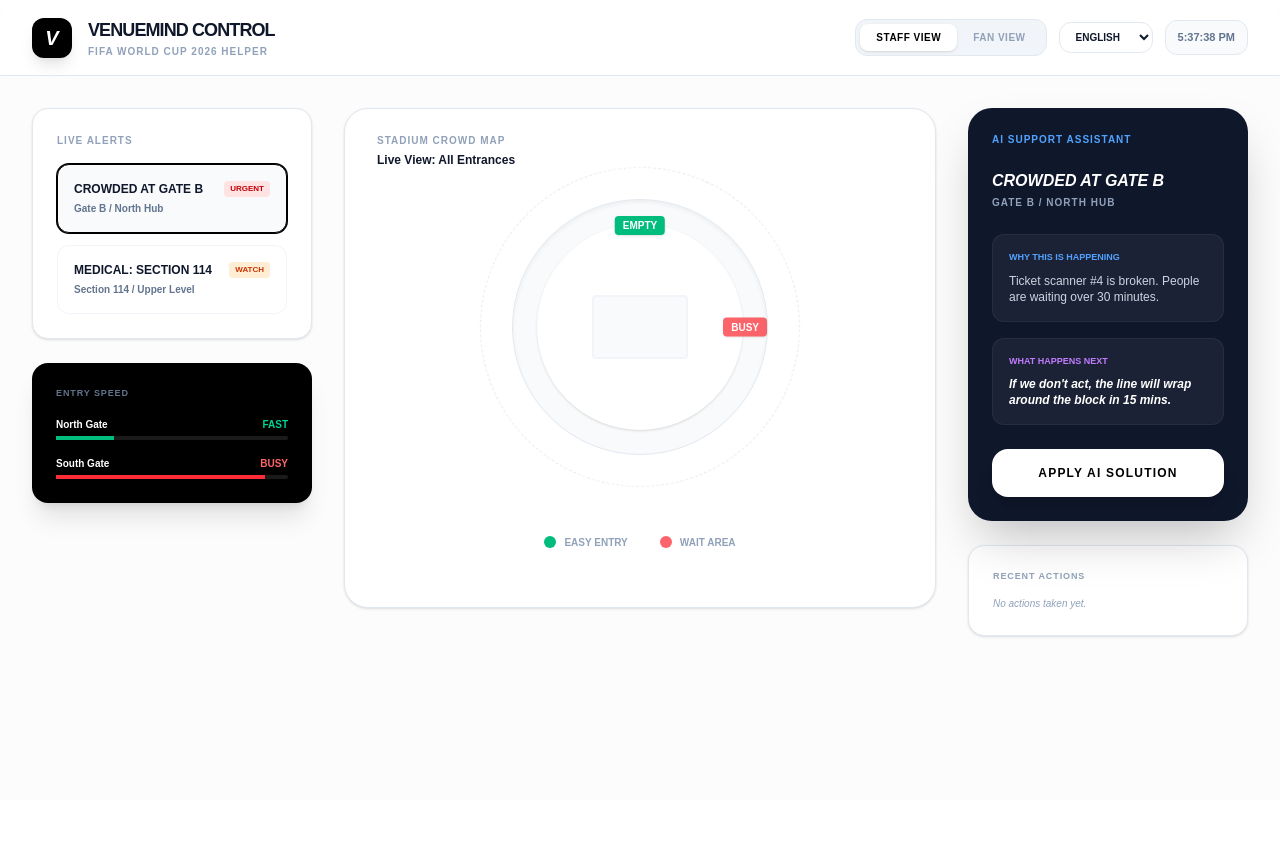
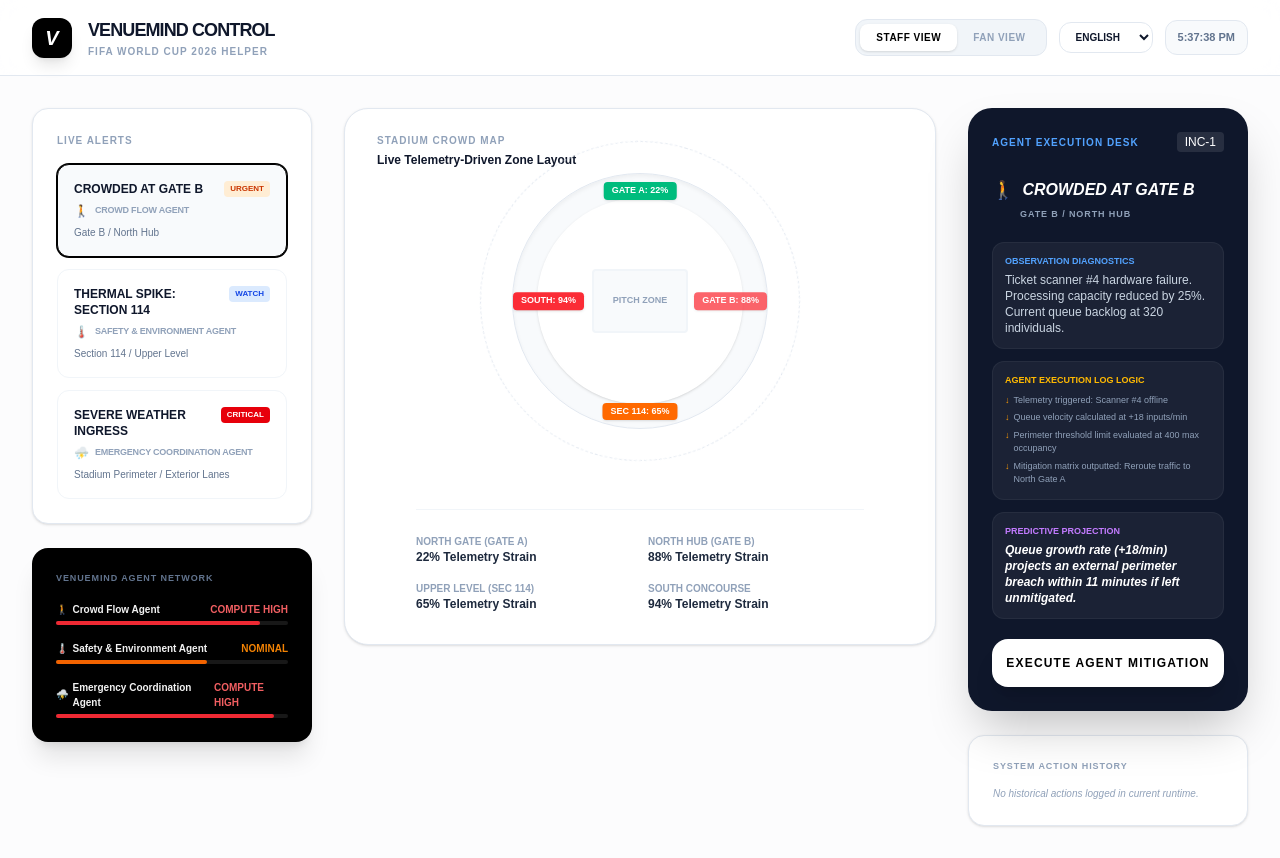
Before and after one commit to Zathist/StadiumFIFA, a Next.js app: page / in a window 1280 px wide. Before the commit the page ends 800 px from the top, so only its background shows below. Built offline with nearby package versions, Linux system fonts and the light colour scheme.

Commit message:
Update page.tsx

```diff
--- a/app/page.tsx
+++ b/app/page.tsx
@@ -11,9 +11,9 @@ const UI_TEXT = {
     fanMode: "Fan View",
     incidents: "Live Alerts",
     heatmap: "Stadium Crowd Map",
-    dispatch: "AI Support Assistant",
+    dispatch: "Agent Execution Desk",
     threatLevel: "Status: Normal",
-    cta: "Apply AI Solution",
+    cta: "Execute Agent Mitigation",
     sustainability: "Eco-Impact: 92%",
     fanWelcome: "Welcome to the Stadium!",
     fanSub: "We'll help you find the best way to your seat.",
@@ -26,9 +26,9 @@ const UI_TEXT = {
     fanMode: "Vista de Fan",
     incidents: "Alertas en Vivo",
     heatmap: "Mapa de Multitud",
-    dispatch: "Asistente de IA",
+    dispatch: "Mesa de Ejecución de Agentes",
     threatLevel: "Estado: Normal",
-    cta: "Aplicar Solución IA",
+    cta: "Ejecutar Mitigación de Agente",
     sustainability: "Eco-Impacto: 92%",
     fanWelcome: "¡Bienvenido al Estadio!",
     fanSub: "Te ayudaremos a encontrar el mejor camino.",
@@ -38,11 +38,15 @@ const UI_TEXT = {
 
 type Incident = {
   id: string;
-  level: "URGENT" | "WATCH" | "INFO";
+  level: "CRITICAL" | "URGENT" | "WATCH";
   title: string;
+  assignedAgent: string;
+  agentIcon: string;
   reasoning: string;
   prediction: string;
+  reasoningChain: string[];
   location: string;
+  telemetryValue: number; // For the dynamic crowd logic
   time: string;
 };
 
@@ -52,30 +56,76 @@ export default function EliteVenueConsole() {
   const [selectedId, setSelectedId] = useState("INC-1");
   const [time, setTime] = useState("");
 
-  // New States for Human-Friendly Feedback
+  // Simulation & Feedback States
   const [dispatchStatus, setDispatchStatus] = useState<"idle" | "sending" | "confirmed">("idle");
   const [actionLog, setActionLog] = useState<string[]>([]);
+  const [isCallingAI, setIsCallingAI] = useState(false);
 
   const t = UI_TEXT[lang];
 
+  // 4. Heatmap Telemetry Zones (Data-driven instead of raw CSS classes)
+  const zones = useMemo(() => [
+    { name: "North Gate (Gate A)", load: 22, status: "CLEAR" },
+    { name: "North Hub (Gate B)", load: 88, status: "OVERFLOW_RISK" },
+    { name: "Upper Level (Sec 114)", load: 65, status: "WARNING" },
+    { name: "South Concourse", load: 94, status: "CRITICAL" }
+  ], []);
+
+  // 2, 3, 5. Agent Names, Reasoning Chains, and Emergency Scenarios
   const incidents: Incident[] = useMemo(() => [
     {
       id: "INC-1",
       level: "URGENT",
       title: lang === 'en' ? "Crowded at Gate B" : "Multitud en Puerta B",
-      reasoning: "Ticket scanner #4 is broken. People are waiting over 30 minutes.",
-      prediction: "If we don't act, the line will wrap around the block in 15 mins.",
+      assignedAgent: "Crowd Flow Agent",
+      agentIcon: "🚶",
+      reasoning: "Ticket scanner #4 hardware failure. Processing capacity reduced by 25%. Current queue backlog at 320 individuals.",
+      prediction: "Queue growth rate (+18/min) projects an external perimeter breach within 11 minutes if left unmitigated.",
+      reasoningChain: [
+        "Telemetry triggered: Scanner #4 offline",
+        "Queue velocity calculated at +18 inputs/min",
+        "Perimeter threshold limit evaluated at 400 max occupancy",
+        "Mitigation matrix outputted: Reroute traffic to North Gate A"
+      ],
       location: "Gate B / North Hub",
+      telemetryValue: 88,
       time: "10:32 AM"
     },
     {
       id: "INC-2",
       level: "WATCH",
-      title: lang === 'en' ? "Medical: Section 114" : "Médico: Sección 114",
-      reasoning: "Temperature sensors show it's too hot here. High risk of fainting.",
-      prediction: "Direct fans to water stations. Send medical unit to check the area.",
+      title: lang === 'en' ? "Thermal Spike: Section 114" : "Pico Térmico: Sección 114",
+      assignedAgent: "Safety & Environment Agent",
+      agentIcon: "🌡️",
+      reasoning: "Ambient temperature sensors crossing 34.2°C due to structural solar exposure and high local density.",
+      prediction: "Heat exhaustion probability models scale to 14% among dense clusters within the next 20 minutes.",
+      reasoningChain: [
+        "Thermal telemetry exceeded: 34.2°C threshold",
+        "Density calculation: 4.2 humans/sqm",
+        "Risk profile matched: Heat exhaustion / dehydration",
+        "Mitigation matrix outputted: Activate auxiliary cooling & deploy water distribution units"
+      ],
       location: "Section 114 / Upper Level",
+      telemetryValue: 65,
       time: "10:38 AM"
+    },
+    {
+      id: "INC-3",
+      level: "CRITICAL",
+      title: lang === 'en' ? "Severe Weather Ingress" : "Alerta de Clima Severo",
+      assignedAgent: "Emergency Coordination Agent",
+      agentIcon: "⛈️",
+      reasoning: "Doppler radar tracking severe cloud-to-ground lightning cells within an 8km perimeter radius. Precipitation intensity climbing.",
+      prediction: "Uncovered outdoor queues face immediate safety hazards. Sudden mass movement toward concourse gates expected.",
+      reasoningChain: [
+        "Doppler flash rate detected: 4 strikes/min within inner ring",
+        "Velocity models show impact in under 5 minutes",
+        "Concourse density headroom evaluated at 42%",
+        "Mitigation matrix outputted: Execute structured shelter-in-place sequence to internal zones"
+      ],
+      location: "Stadium Perimeter / Exterior Lanes",
+      telemetryValue: 94,
+      time: "10:44 AM"
     }
   ], [lang]);
 
@@ -87,17 +137,43 @@ export default function EliteVenueConsole() {
 
   const current = incidents.find(i => i.id === selectedId) || incidents[0];
 
-  const handleApplySolution = () => {
+  // 1. Hooking up the Gemini Agent Logic Placeholder
+  const handleApplySolution = async () => {
     setDispatchStatus("sending");
+    setIsCallingAI(true);
 
-    // Simulate a "Human" timeline of events
-    setTimeout(() => {
+    try {
+      // --- HACKATHON LIVE AI ARCHITECTURE NOTE ---
+      // To shift this from simulation to a live Gemini call:
+      // const response = await fetch('/api/agent', {
+      //   method: 'POST',
+      //   headers: { 'Content-Type': 'application/json' },
+      //   body: JSON.stringify({ incidentId: current.id, context: current })
+      // });
+      // const aiMitigation = await response.json();
+
+      // Simulating network response window for live demo feel
+      await new Promise((resolve) => setTimeout(resolve, 1400));
+
       setDispatchStatus("confirmed");
-      setActionLog(prev => [`${current.title} - Staff Dispatched (${new Date().toLocaleTimeString()})`, ...prev.slice(0, 2)]);
+      setActionLog(prev => [
+        `[${current.assignedAgent}] Dispatched mitigation strategy for ${current.title} (${new Date().toLocaleTimeString()})`,
+        ...prev.slice(0, 2)
+      ]);
 
-      // Reset after 5 seconds to show it's "Done"
-      setTimeout(() => setDispatchStatus("idle"), 5000);
-    }, 1500);
+      setTimeout(() => setDispatchStatus("idle"), 4000);
+    } catch (err) {
+      console.error("AI Node failed to dispatch execution strategy", err);
+      setDispatchStatus("idle");
+    } finally {
+      setIsCallingAI(false);
+    }
+  };
+
+  const getLoadColor = (load: number) => {
+    if (load > 85) return "bg-red-500 text-white";
+    if (load > 60) return "bg-orange-500 text-white";
+    return "bg-emerald-500 text-white";
   };
 
   return (
@@ -133,7 +209,7 @@ export default function EliteVenueConsole() {
       <div className="max-w-[1400px] mx-auto px-8 py-8">
         <div className="grid lg:grid-cols-12 gap-8 items-start">
 
-          {/* COLUMN 1: ALERTS */}
+          {/* COLUMN 1: ALERTS & NETWORK STATUS */}
           <div className="lg:col-span-3 space-y-6">
             <div className="bg-white border border-slate-200 rounded-2xl p-6 shadow-sm">
               <h2 className="text-[10px] font-black text-slate-400 uppercase tracking-widest mb-4">{t.incidents}</h2>
@@ -144,9 +220,13 @@ export default function EliteVenueConsole() {
                     <button key={i.id} onClick={() => { setSelectedId(i.id); setDispatchStatus("idle"); }} className={`w-full p-4 rounded-xl border text-left transition-all block ${selectedId === i.id ? "bg-slate-50 border-black ring-1 ring-black" : "bg-white border-slate-100 hover:bg-slate-50"}`}>
                       <div className="flex justify-between items-start mb-1">
                         <h3 className="text-xs font-black text-slate-900 uppercase">{i.title}</h3>
-                        <span className={`text-[8px] font-black px-1.5 py-0.5 rounded ${i.level === 'URGENT' ? 'bg-red-100 text-red-700' : 'bg-orange-100 text-orange-700'}`}>{i.level}</span>
+                        <span className={`text-[8px] font-black px-1.5 py-0.5 rounded ${i.level === 'CRITICAL' ? 'bg-red-600 text-white' : i.level === 'URGENT' ? 'bg-orange-100 text-orange-700' : 'bg-blue-100 text-blue-700'}`}>{i.level}</span>
                       </div>
-                      <p className="text-[10px] text-slate-500 font-bold">{i.location}</p>
+                      <div className="flex items-center gap-1.5 my-1.5">
+                        <span className="text-xs">{i.agentIcon}</span>
+                        <span className="text-[9px] font-bold uppercase text-slate-400 tracking-tight">{i.assignedAgent}</span>
+                      </div>
+                      <p className="text-[10px] text-slate-500 font-medium">{i.location}</p>
                     </button>
                   ))}
                 </div>
@@ -154,82 +234,117 @@ export default function EliteVenueConsole() {
                 <div className="space-y-4">
                    <h3 className="text-base font-black">{t.fanWelcome}</h3>
                    <div className="p-4 bg-emerald-50 border border-emerald-100 rounded-xl">
-                      <p className="text-[9px] font-black text-emerald-700 uppercase mb-1">Best Entry For You</p>
-                      <p className="text-sm font-bold">North Gate (A)</p>
-                      <p className="text-[10px] text-emerald-600 mt-1">Short lines • 4 min walk</p>
+                      <p className="text-[9px] font-black text-emerald-700 uppercase mb-1">Optimized Path</p>
+                      <p className="text-sm font-bold">{current.level === 'CRITICAL' ? "Internal Concourse Gate D" : "North Gate (A)"}</p>
+                      <p className="text-[10px] text-emerald-600 mt-1">{current.level === 'CRITICAL' ? "Sheltered Route • Low Rain Exposure" : "Short lines • 4 min walk"}</p>
                    </div>
                    <p className="text-[11px] text-slate-500 italic bg-slate-50 p-3 rounded-lg border border-slate-100">{t.safetyTip}</p>
                 </div>
               )}
             </div>
 
+            {/* VENUEMIND AGENT NETWORK MONITORS */}
             <div className="bg-black text-white rounded-2xl p-6 shadow-xl">
-               <h4 className="text-[9px] font-black text-slate-500 uppercase tracking-widest mb-4">Entry Speed</h4>
+               <h4 className="text-[9px] font-black text-slate-500 uppercase tracking-widest mb-4">VenueMind Agent Network</h4>
                <div className="space-y-4">
-                  <div>
-                    <div className="flex justify-between text-[10px] font-bold mb-1"><span>North Gate</span><span className="text-emerald-400">FAST</span></div>
-                    <div className="h-1 w-full bg-white/10 rounded-full"><div className="h-full bg-emerald-500 w-1/4" /></div>
-                  </div>
-                  <div>
-                    <div className="flex justify-between text-[10px] font-bold mb-1"><span>South Gate</span><span className="text-red-400">BUSY</span></div>
-                    <div className="h-1 w-full bg-white/10 rounded-full"><div className="h-full bg-red-500 w-[90%]" /></div>
-                  </div>
+                  {incidents.map(i => (
+                    <div key={i.id} className="opacity-95">
+                      <div className="flex justify-between text-[10px] font-bold mb-1">
+                        <span className="flex items-center gap-1"><span>{i.agentIcon}</span>{i.assignedAgent}</span>
+                        <span className={i.telemetryValue > 85 ? "text-red-400" : i.telemetryValue > 60 ? "text-orange-400" : "text-emerald-400"}>
+                          {i.telemetryValue > 85 ? "COMPUTE HIGH" : "NOMINAL"}
+                        </span>
+                      </div>
+                      <div className="h-1 w-full bg-white/10 rounded-full">
+                        <div className={`h-full rounded-full ${i.telemetryValue > 85 ? 'bg-red-500' : i.telemetryValue > 60 ? 'bg-orange-500' : 'bg-emerald-500'}`} style={{ width: `${i.telemetryValue}%` }} />
+                      </div>
+                    </div>
+                  ))}
                </div>
             </div>
           </div>
 
-          {/* COLUMN 2: MAP */}
+          {/* COLUMN 2: TELEMETRY-DRIVEN DYNAMIC CROWD MAP */}
           <div className="lg:col-span-6 bg-white border border-slate-200 rounded-3xl p-8 flex flex-col items-center justify-center shadow-sm min-h-[500px] relative overflow-hidden">
              <div className="absolute top-6 left-8">
                 <h2 className="text-[10px] font-black text-slate-400 uppercase tracking-widest">{t.heatmap}</h2>
-                <p className="text-xs font-bold text-slate-900 mt-1">Live View: All Entrances</p>
+                <p className="text-xs font-bold text-slate-900 mt-1">Live Telemetry-Driven Zone Layout</p>
              </div>
 
              <div className="relative w-64 h-64 md:w-80 md:h-80 flex items-center justify-center">
-                <div className="absolute inset-0 border border-dashed border-slate-200 rounded-full animate-[spin_80s_linear_infinite]" />
+                <div className="absolute inset-0 border border-dashed border-slate-200 rounded-full animate-[spin_120s_linear_infinite]" />
                 <div className="absolute inset-8 border border-slate-200 rounded-full bg-slate-50 flex items-center justify-center shadow-inner">
                    <div className="w-full h-full relative p-6">
-                      <div className="absolute top-4 left-1/2 -translate-x-1/2 text-[10px] font-black bg-emerald-500 text-white px-2 py-0.5 rounded shadow-sm">EMPTY</div>
-                      <div className="absolute top-1/2 right-0 -translate-y-1/2 text-[10px] font-black bg-red-500 text-white px-2 py-0.5 rounded shadow-sm animate-pulse">BUSY</div>
+                      {/* Dynamic map loadpoints fed directly from telemetry metrics */}
+                      <div className={`absolute top-2 left-1/2 -translate-x-1/2 text-[9px] font-black px-2 py-0.5 rounded shadow-sm ${getLoadColor(zones[0].load)}`}>GATE A: {zones[0].load}%</div>
+                      <div className={`absolute top-1/2 right-0 -translate-y-1/2 text-[9px] font-black px-2 py-0.5 rounded shadow-sm ${getLoadColor(zones[1].load)} animate-pulse`}>GATE B: {zones[1].load}%</div>
+                      <div className={`absolute bottom-2 left-1/2 -translate-x-1/2 text-[9px] font-black px-2 py-0.5 rounded shadow-sm ${getLoadColor(zones[2].load)}`}>SEC 114: {zones[2].load}%</div>
+                      <div className={`absolute top-1/2 left-0 -translate-y-1/2 text-[9px] font-black px-2 py-0.5 rounded shadow-sm ${getLoadColor(zones[3].load)}`}>SOUTH: {zones[3].load}%</div>
+
                       <div className="w-full h-full border-2 border-white bg-white rounded-full flex items-center justify-center shadow-sm">
-                         <div className="w-24 h-16 border-2 border-slate-100 rounded bg-slate-50" />
+                         <div className="w-24 h-16 border-2 border-slate-100 rounded bg-slate-50 flex items-center justify-center">
+                           <span className="text-[9px] font-mono text-slate-400 font-bold">PITCH ZONE</span>
+                         </div>
                       </div>
                    </div>
                 </div>
              </div>
 
-             <div className="mt-12 flex gap-8">
-                <div className="flex items-center gap-2"><div className="w-3 h-3 rounded-full bg-emerald-500" /><span className="text-[10px] font-black uppercase text-slate-400">Easy Entry</span></div>
-                <div className="flex items-center gap-2"><div className="w-3 h-3 rounded-full bg-red-500 animate-pulse" /><span className="text-[10px] font-black uppercase text-slate-400">Wait Area</span></div>
+             <div className="mt-12 w-full max-w-md grid grid-cols-2 gap-4 border-t border-slate-100 pt-6">
+                {zones.map(z => (
+                  <div key={z.name} className="flex flex-col">
+                    <span className="text-[10px] font-bold text-slate-400 uppercase">{z.name}</span>
+                    <span className="text-xs font-black text-slate-800">{z.load}% Telemetry Strain</span>
+                  </div>
+                ))}
              </div>
           </div>
 
-          {/* COLUMN 3: AI ASSISTANT */}
+          {/* COLUMN 3: AI AGENT INTERACTION & REASONING CHAIN */}
           <div className="lg:col-span-3 space-y-6">
             <div className="bg-slate-900 text-white rounded-3xl p-6 shadow-2xl relative overflow-hidden">
-              <h2 className="text-[10px] font-black text-blue-400 uppercase tracking-widest mb-6">{t.dispatch}</h2>
+              <div className="flex justify-between items-center mb-6">
+                <h2 className="text-[10px] font-black text-blue-400 uppercase tracking-widest">{t.dispatch}</h2>
+                <span className="text-xs bg-white/10 px-2 py-0.5 rounded text-white font-mono">{current.id}</span>
+              </div>
 
-              <div className="space-y-6">
+              <div className="space-y-5">
                 <div>
-                  <h3 className="text-base font-black text-white leading-tight uppercase italic">{current.title}</h3>
-                  <p className="text-[10px] font-bold text-slate-400 mt-1 uppercase tracking-widest">{current.location}</p>
+                  <div className="flex items-center gap-2 mb-1">
+                    <span className="text-lg">{current.agentIcon}</span>
+                    <h3 className="text-base font-black text-white leading-tight uppercase italic">{current.title}</h3>
+                  </div>
+                  <p className="text-[9px] font-bold text-slate-400 uppercase tracking-widest pl-7">{current.location}</p>
                 </div>
 
-                <div className="space-y-4">
-                  <div className="p-4 bg-white/5 rounded-xl border border-white/5">
-                    <p className="text-[9px] font-black text-blue-400 uppercase mb-2">Why this is happening</p>
+                <div className="space-y-3">
+                  <div className="p-3 bg-white/5 rounded-xl border border-white/5">
+                    <p className="text-[9px] font-black text-blue-400 uppercase mb-1">Observation Diagnostics</p>
                     <p className="text-xs font-medium text-slate-300">{current.reasoning}</p>
                   </div>
 
-                  <div className="p-4 bg-white/5 rounded-xl border border-white/5">
-                    <p className="text-[9px] font-black text-purple-400 uppercase mb-2">What happens next</p>
+                  {/* 3. The AI Reasoning Chain Pipeline */}
+                  <div className="p-3 bg-white/5 rounded-xl border border-white/5">
+                    <p className="text-[9px] font-black text-amber-400 uppercase mb-1.5">Agent Execution Log Logic</p>
+                    <div className="space-y-1 font-mono text-[9px] text-slate-400">
+                      {current.reasoningChain.map((step, idx) => (
+                        <p key={idx} className="flex gap-1 items-start">
+                          <span className="text-amber-500">↓</span>
+                          <span>{step}</span>
+                        </p>
+                      ))}
+                    </div>
+                  </div>
+
+                  <div className="p-3 bg-white/5 rounded-xl border border-white/5">
+                    <p className="text-[9px] font-black text-purple-400 uppercase mb-1">Predictive Projection</p>
                     <p className="text-xs font-bold text-white italic">{current.prediction}</p>
                   </div>
                 </div>
 
                 <button
                   onClick={handleApplySolution}
-                  disabled={dispatchStatus !== "idle"}
+                  disabled={dispatchStatus !== "idle" || isCallingAI}
                   className={`w-full py-4 rounded-2xl font-black text-xs uppercase tracking-widest shadow-xl transition-all duration-300 ${
                     dispatchStatus === "confirmed"
                       ? "bg-emerald-500 text-white"
@@ -238,10 +353,9 @@ export default function EliteVenueConsole() {
                         : "bg-white text-black hover:bg-blue-50"
                   }`}
                 >
-                  {dispatchStatus === "confirmed" ? "✓ Solution Applied" : dispatchStatus === "sending" ? "Sending Help..." : t.cta}
+                  {dispatchStatus === "confirmed" ? "✓ Mitigation Engaged" : dispatchStatus === "sending" ? "Querying Agent Layer..." : t.cta}
                 </button>
 
-                {/* VISUAL FEEDBACK STEPPER */}
                 {dispatchStatus !== "idle" && (
                   <div className="mt-4 flex gap-1 h-1">
                      <div className={`flex-1 rounded-full ${dispatchStatus === "sending" || dispatchStatus === "confirmed" ? 'bg-blue-400' : 'bg-white/10'}`} />
@@ -251,13 +365,13 @@ export default function EliteVenueConsole() {
               </div>
             </div>
 
-            {/* ACTION LOG - FOR HUMAN UNDERSTANDING */}
+            {/* ACTION LOGGER */}
             <div className="bg-white border border-slate-200 p-6 rounded-2xl shadow-sm">
-               <h4 className="text-[9px] font-black text-slate-400 uppercase tracking-widest mb-3">Recent Actions</h4>
+               <h4 className="text-[9px] font-black text-slate-400 uppercase tracking-widest mb-3">System Action History</h4>
                <div className="space-y-2">
                   {actionLog.length > 0 ? actionLog.map((log, i) => (
                     <p key={i} className="text-[10px] font-bold text-slate-600 border-l-2 border-emerald-500 pl-2">{log}</p>
-                  )) : <p className="text-[10px] text-slate-400 italic">No actions taken yet.</p>}
+                  )) : <p className="text-[10px] text-slate-400 italic">No historical actions logged in current runtime.</p>}
                </div>
             </div>
           </div>
```
